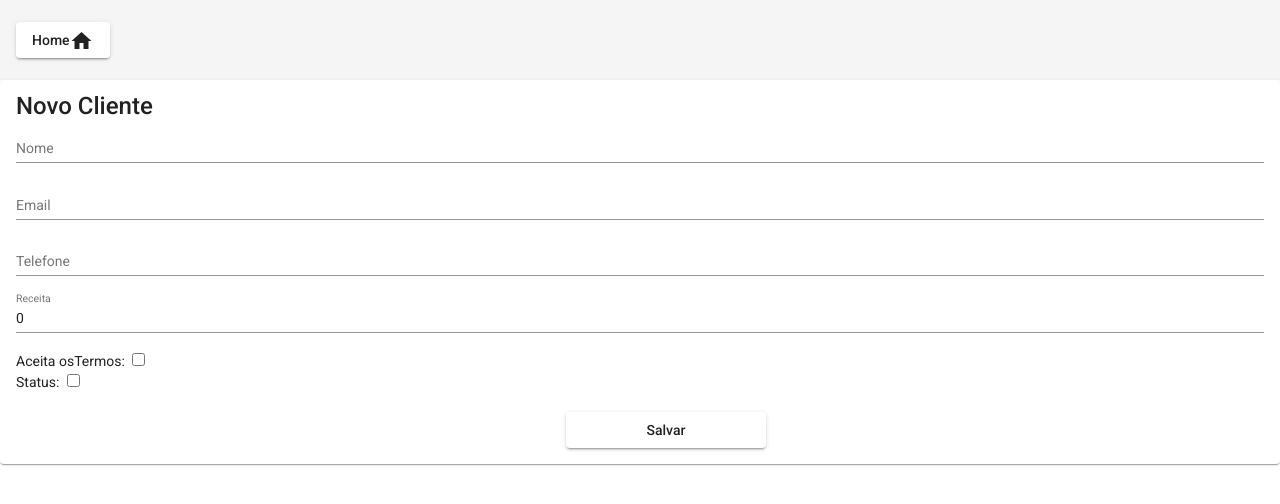
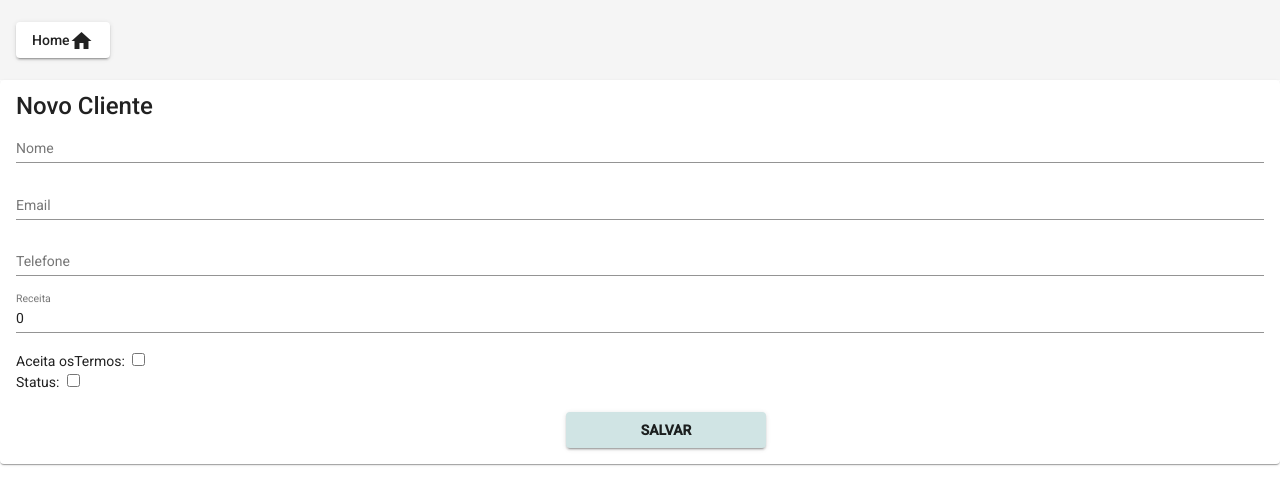
Before and after one commit to daniell0l/capital-empreendedor-test-front, an Angular app: page /users/create in a window 1280 px wide. Shown: the top 504 px of the page. Built offline with nearby package versions, Linux system fonts and the light colour scheme.

Commit message:
feat: style buttons

```diff
--- a/src/app/app-routing.module.ts
+++ b/src/app/app-routing.module.ts
@@ -15,7 +15,7 @@ const routes: Routes = [
     component: CreateUserComponent
   },
   {
-    path: 'users/update',
+    path: 'users/update/:id',
     component: UpdateUserComponent
   }
 ];
--- a/src/app/app.module.ts
+++ b/src/app/app.module.ts
@@ -39,7 +39,7 @@ import {MatCardModule} from '@angular/material/card';
     MatSlideToggleModule,
     MatInputModule,
     MatFormFieldModule,
-    MatCardModule
+    MatCardModule,
 
   ],
   providers: [],
--- a/src/app/shared/service/user.service.ts
+++ b/src/app/shared/service/user.service.ts
@@ -1,7 +1,7 @@
 import { HttpClient, HttpHeaders } from '@angular/common/http';
 import { Injectable } from '@angular/core';
 import { Observable } from 'rxjs';
-import { ResponseCreate, ResponseUpdate, ResponseUser, ResponseUsers } from '../model/user.model';
+import { RequestUpdate, ResponseCreate, ResponseUpdate, ResponseUser, ResponseUsers } from '../model/user.model';
 
 @Injectable({
   providedIn: 'root'
@@ -30,7 +30,7 @@ export class UserService {
     const _url = `${this.url2}/${id}`
     return this.http.get<ResponseUser>(_url)
   }
-  updateUser(id: string, request: ResponseUpdate): Observable<ResponseUpdate> {
+  updateUser(id: string, request: RequestUpdate): Observable<ResponseUpdate> {
     const _url = `${this.url2}/${id}`
     return this.http.put<ResponseUpdate>(_url, request);
   }
--- a/src/app/usersHome/create-user/create-user.component.scss
+++ b/src/app/usersHome/create-user/create-user.component.scss
@@ -8,5 +8,9 @@ button {
   margin-top: 20px;
   text-align: center;
   width: 200px;
+  text-transform: uppercase;
+  font-weight: bold;
+  background-color: rgb(208, 228, 228);
+
 
 }
--- a/src/app/usersHome/update-user/update-user.component.html
+++ b/src/app/usersHome/update-user/update-user.component.html
@@ -29,29 +29,30 @@
 </mat-card>]
 
 <div>
+  <mat-card>
   <table mat-table [(dataSource)]="opportunities" class="mat-elevation-z8">
 
-    <ng-container matColumnDef="nome">
+    <ng-container matColumnDef="name">
       <th mat-header-cell *matHeaderCellDef> Nome </th>
       <td mat-cell *matCellDef="let element"> {{element.name}} </td>
     </ng-container>
 
-    <ng-container matColumnDef="limite">
+    <ng-container matColumnDef="limit">
       <th mat-header-cell *matHeaderCellDef> Limite </th>
       <td mat-cell *matCellDef="let element"> {{element.limit}} </td>
     </ng-container>
 
-    <ng-container matColumnDef="interesse">
+    <ng-container matColumnDef="interest">
       <th mat-header-cell *matHeaderCellDef> Interesse </th>
       <td mat-cell *matCellDef="let element"> {{element.interest}} </td>
     </ng-container>
 
-    <ng-container matColumnDef="termo">
-      <th mat-header-cell *matHeaderCellDef> Termo </th>
+    <ng-container matColumnDef="term">
+      <th mat-header-cell *matHeaderCellDef> Termos </th>
       <td mat-cell *matCellDef="let element"> {{element.term}} </td>
     </ng-container>
 
-    <ng-container matColumnDef="status">
+    <ng-container matColumnDef="isActive">
       <th mat-header-cell *matHeaderCellDef> Status </th>
       <td mat-cell *matCellDef="let element">
         <mat-slide-toggle [(ngModel)]="element.isActive"></mat-slide-toggle>
@@ -61,5 +62,5 @@
     <tr mat-header-row *matHeaderRowDef="displayedColumns"></tr>
     <tr mat-row *matRowDef="let row; columns: displayedColumns;"></tr>
   </table>
-
+</mat-card>
 </div>
--- a/src/app/usersHome/update-user/update-user.component.scss
+++ b/src/app/usersHome/update-user/update-user.component.scss
@@ -3,13 +3,16 @@ form {
   flex-direction: column;
 }
 
+button {
+  margin-top: 20px;
+  margin-left: 10px;
+  text-align: center;
+  width: 200px;
+  background-color: rgb(208, 228, 228);
+  text-transform: uppercase;
+  font-weight: bold;
+}
+
 table {
   width: 100%;
 }
-
-button {
-  margin-left: 550px;
-  margin-top: 20px;
-  text-align: center;
-  width: 200px;
-}
--- a/src/app/usersHome/update-user/update-user.component.ts
+++ b/src/app/usersHome/update-user/update-user.component.ts
@@ -14,7 +14,7 @@ export class UpdateUserComponent implements OnInit {
   id: string;
   request: RequestUpdate;
   opportunities: Opportunity[];
-  displayedColumns: string[] = ['nome', 'limite', 'interesse', 'termo', 'status' ];
+  displayedColumns: string[] = ['nome', 'limite', 'interesse', 'termo', 'status'];
 
   constructor(
     private userService: UserService,
--- a/src/app/usersHome/users.component.html
+++ b/src/app/usersHome/users.component.html
@@ -3,7 +3,7 @@
 <button routerLink="/users/create" mat-raised-button>
   <mat-icon>add</mat-icon>Add
 </button>
-<button routerLink="/users/update" mat-raised-button>
+<button routerLink="/users/update/:id" mat-raised-button>
   <mat-icon>edith</mat-icon>Editar
 </button>
 
@@ -45,5 +45,4 @@
   <tr mat-header-row *matHeaderRowDef="displayedColumns"></tr>
 <tr mat-row *matRowDef="let row; columns: displayedColumns;"></tr>
 </table>
-
 </div>
--- a/src/app/usersHome/users.component.ts
+++ b/src/app/usersHome/users.component.ts
@@ -1,6 +1,7 @@
 import { Component, OnInit } from '@angular/core';
 import { ResponseUsers } from '../shared/model/user.model';
 import { UserService } from '../shared/service/user.service';
+
 
 
 
```
